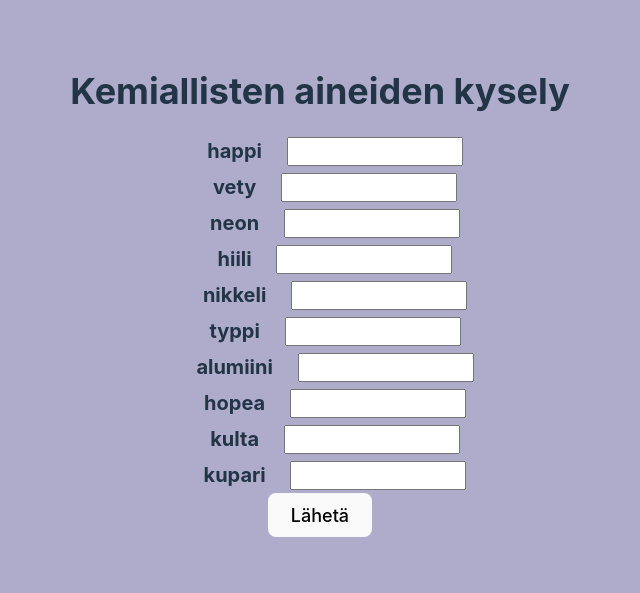
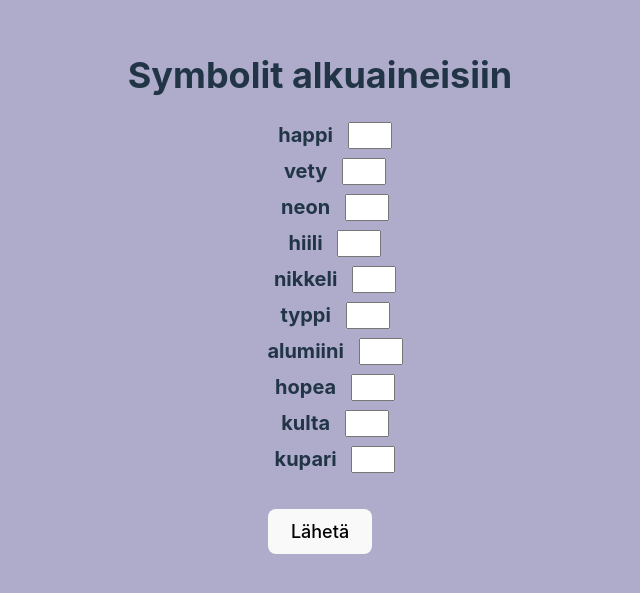
Before and after one commit to Tinttu/my-app, a React (Vite) app: page /randomAsking in a window 1280 px wide. Shown: the part 107-700 px from the top of the page, without its empty margins (320-960 px from the left). Built offline with nearby package versions, Linux system fonts and the light colour scheme.

Commit message:
RandomAsking toimimaan

```diff
--- a/src/assets/RandomAsking.jsx
+++ b/src/assets/RandomAsking.jsx
@@ -40,18 +40,19 @@ function RandomAsking() {
     let resultMessage = "Tarkistusraportti:\n";
 
     questions.forEach((item) => {
-      if (answers[item.symbol]?.toLowerCase() === item.name.toLowerCase()) {
-        resultMessage += `${item.symbol}: Oikein!\n`;
+      if (answers[item.name]?.toLowerCase() === item.symbol.toLowerCase()) {
+        // Vertaillaan käyttäjän vastausta (symbol) oikeaan symboliin
+        resultMessage += `${item.name}: Oikein!\n`;
       } else {
-        resultMessage += `${item.symbol}: Väärin. Oikea vastaus on ${item.name}.\n`;
+        resultMessage += `${item.name}: Väärin. Oikea vastaus on ${item.symbol}.\n`;
         isCorrect = false;
       }
     });
 
     if (isCorrect) {
-      setMessage("Kaikki vastaukset ovat oikein!");
+      alert("Kaikki vastaukset ovat oikein!");
     } else {
-      setMessage(resultMessage);
+      alert(resultMessage);
     }
   };
 
@@ -62,22 +63,24 @@ function RandomAsking() {
 
   return (
     <div>
-      <h1>Kemiallisten aineiden kysely</h1>
+      <h1>Symbolit alkuaineisiin</h1>
       <form onSubmit={handleSubmit}>
         {questions.map((item) => (
-          <label key={item.symbol}>
-            {item.name} {/* Näytetään aineen nimi */}
+          <label key={item.name}>
+            {item.name} {/* Näytetään aineen nimi kysymyksenä */}
             <input
               type="text"
-              name={item.symbol}
-              value={answers[item.symbol] || ""}
+
+              name={item.name} // Käyttäjän vastaus tallennetaan aineen nimellä
+              value={answers[item.name] || ""}
               autoComplete="off"
-              style={{ marginLeft: "20px" }}
+              style={{ padding: "0", marginLeft: "10px" , width: "40px" , textAlign: "center"}}
               onChange={handleChange}
             />
             <br />
           </label>
         ))}
+        <br />
         <button type="submit">Lähetä</button>
       </form>
       {message && <p>{message}</p>}
```
